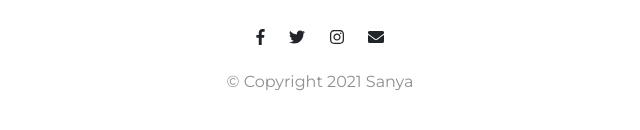
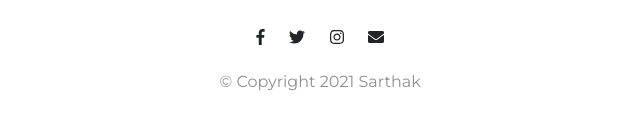
Before and after one commit to sarthakkamra/tindog, a plain HTML site: page index.html in a window 1280 px wide. Shown: the part 3071-3201 px from the top of the page, 320-960 px from the left. Drawn offline with nearby package versions, Linux system fonts and the light colour scheme.

Commit message:
Update index.html

```diff
--- a/index.html
+++ b/index.html
@@ -232,7 +232,7 @@
       <i class="social-icon fab fa-twitter"></i>
       <i class="social-icon fab fa-instagram"></i>
       <i class="social-icon fas fa-envelope"></i>
-      <p>© Copyright 2021 Sanya</p>
+      <p>© Copyright 2021 Sarthak</p>
     </div>
   </footer>
 
```
